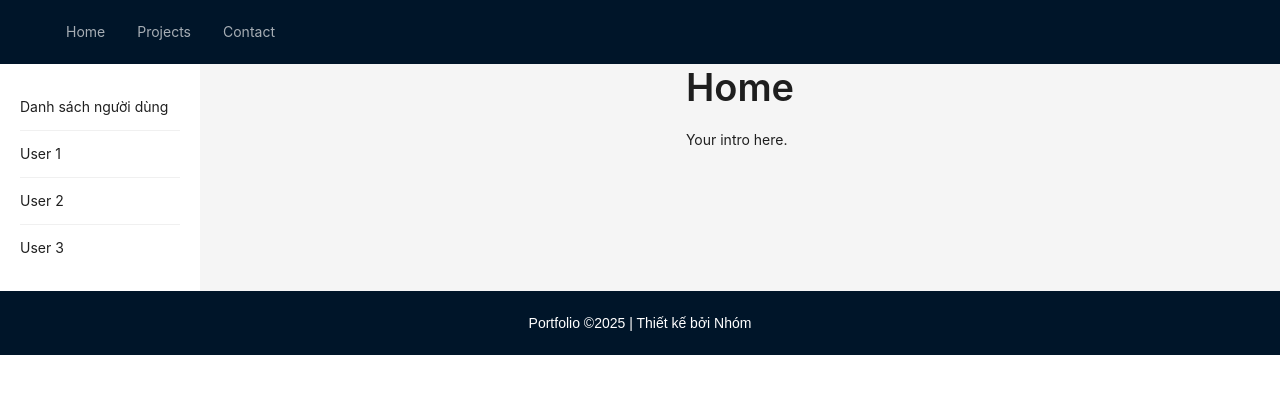
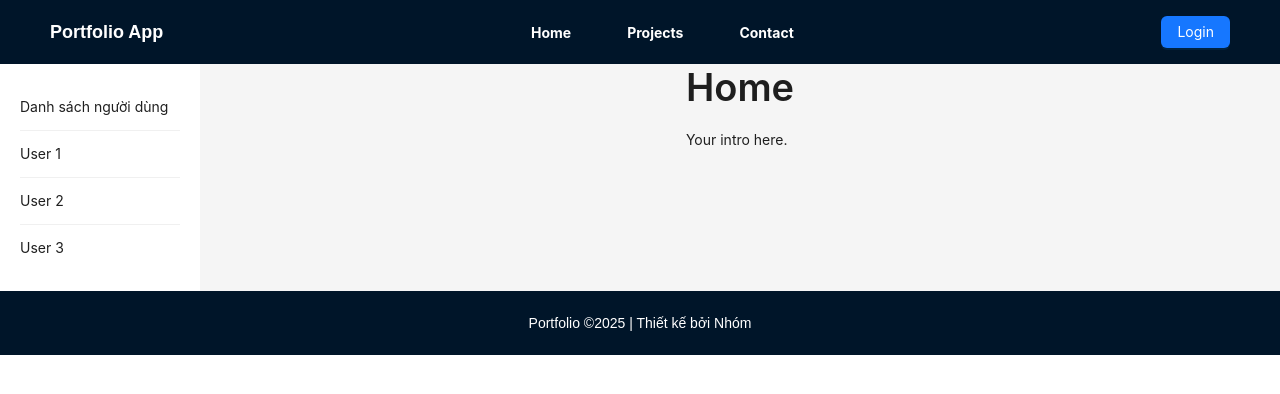
Before and after one commit to ZangBean/portfolio-app, a React (Vite) app: page / in a window 1280 px wide. Shown: the top 394 px of the page. Built offline with nearby package versions, Linux system fonts and the light colour scheme.

Commit message:
Update header

```diff
--- a/src/App.jsx
+++ b/src/App.jsx
@@ -5,9 +5,9 @@ import { Layout } from "antd";
 import Home from "./pages/Home";
 import Projects from "./pages/Projects";
 import Contact from "./pages/Contact";
-import AppHeader from "./components/common/Header";
-import AppFooter from "./components/common/Footer";
-import Sidebar from "./components/common/Sidebar";
+import AppHeader from "./components/common/Header/Header";
+import AppFooter from "./components/common/Footer/Footer";
+import Sidebar from "./components/common/Sidebar/Sidebar";
 
 const { Content } = Layout;
 
--- a/src/components/common/Header.jsx
+++ /dev/null
@@ -1,18 +0,0 @@
-import { Layout, Menu } from "antd";
-import { Link } from "react-router-dom";
-
-const { Header } = Layout;
-
-export default function AppHeader() {
-  const items = [
-    { key: "home", label: <Link to="/">Home</Link> },
-    { key: "projects", label: <Link to="/projects">Projects</Link> },
-    { key: "contact", label: <Link to="/contact">Contact</Link> },
-  ];
-
-  return (
-    <Header>
-      <Menu theme="dark" mode="horizontal" items={items} />
-    </Header>
-  );
-}
--- /dev/null
+++ b/src/components/common/Header/Header.jsx
@@ -0,0 +1,29 @@
+import { Link } from "react-router-dom";
+import {
+  StyledHeader,
+  Logo,
+  CenterMenu,
+  LoginButton,
+} from "./Header.styled.js";
+
+export default function AppHeader() {
+  const items = [
+    { key: "home", label: <Link to="/">Home</Link> },
+    { key: "projects", label: <Link to="/projects">Projects</Link> },
+    { key: "contact", label: <Link to="/contact">Contact</Link> },
+  ];
+
+  return (
+    <StyledHeader>
+      <Logo>
+        <Link to="/">Portfolio App</Link>
+      </Logo>
+
+      <CenterMenu theme="dark" mode="horizontal" items={items} />
+
+      <LoginButton type="primary">
+        <Link to="/login">Login</Link>
+      </LoginButton>
+    </StyledHeader>
+  );
+}
--- /dev/null
+++ b/src/components/common/Header/Header.styled.js
@@ -0,0 +1,47 @@
+import { Layout, Menu, Button } from "antd";
+import styled from "styled-components";
+
+const { Header } = Layout;
+
+export const StyledHeader = styled(Header)`
+  display: flex;
+  align-items: center;
+  justify-content: space-between;
+`;
+
+export const Logo = styled.div`
+  font-weight: bold;
+  font-size: 18px;
+  color: #fff;
+  a {
+    color: inherit;
+    text-decoration: none;
+  }
+`;
+
+export const CenterMenu = styled(Menu)`
+  flex: 1;
+  justify-content: center;
+  display: flex;
+  border-bottom: none;
+  background: transparent;
+
+  .ant-menu-item {
+    font-weight: bold;
+    margin: 0 12px;
+
+    a {
+      color: #fff;
+    }
+  }
+
+  .ant-menu-item-active a {
+    color: #1890ff;
+  }
+`;
+
+export const LoginButton = styled(Button)`
+  a {
+    color: #fff;
+  }
+`;
```
Also changed, not shown: src/components/common/Footer/Footer.jsx (renamed from src/components/common/Footer.jsx), src/components/common/Sidebar/Sidebar.jsx (renamed from src/components/common/Sidebar.jsx).
